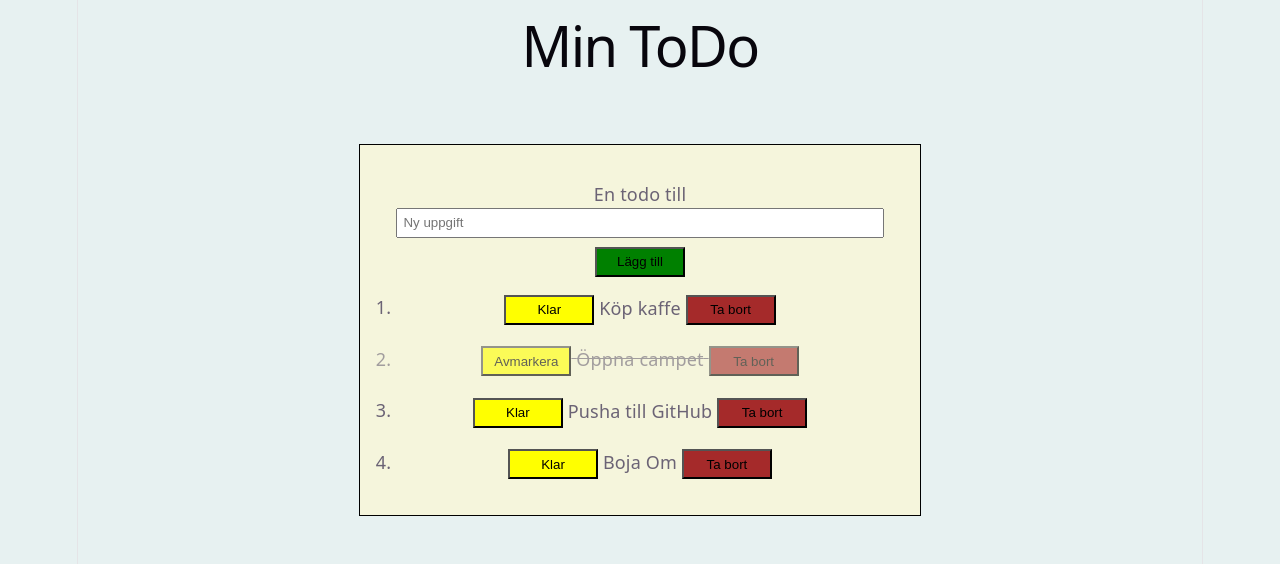
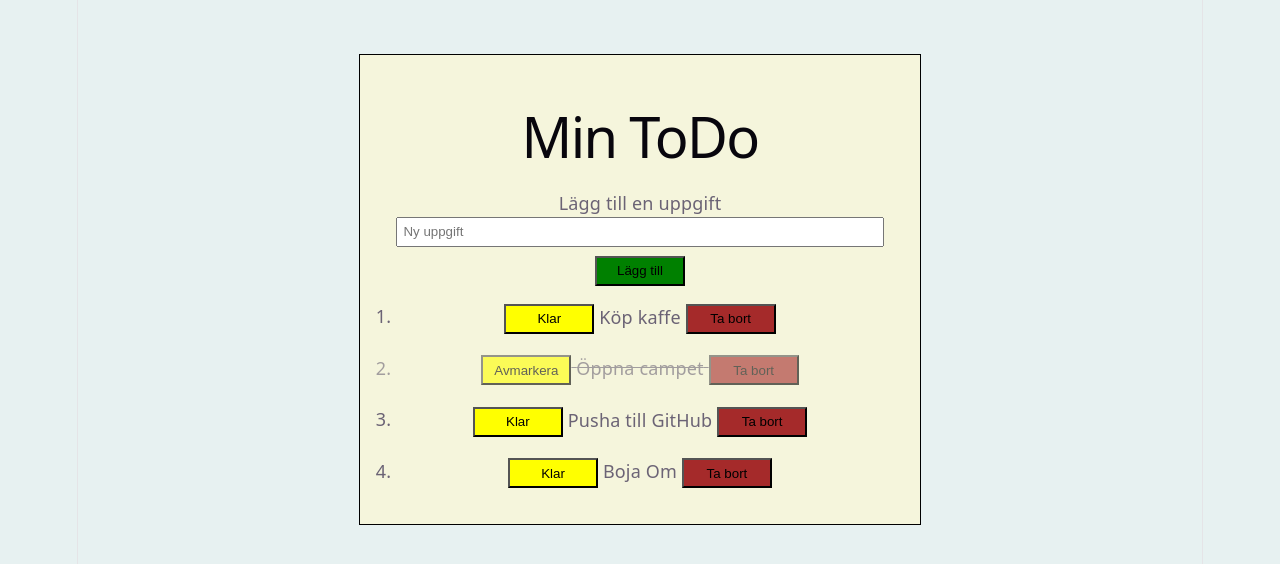
Before and after one commit to OsamaShousha/toDoApp, a React (Vite) app: page / in a window 1280 px wide. Shown: the top 564 px of the page. Built offline with nearby package versions, Linux system fonts and the light colour scheme.

Commit message:
Refactor todo app into Form and List components

```diff
--- a/src/App.jsx
+++ b/src/App.jsx
@@ -1,5 +1,7 @@
 import { useState } from 'react'
 import './App.css'
+import List from "./List"
+import Form from "./Form"
 
 function App() {
   const [todos, setTodos] = useState([
@@ -14,19 +16,19 @@ function App() {
 
 
 
-   // Creating the logic to add a new Todo when the form is submitted
+
 function addTodo(e){
-   // Preventing the browser from submitting/reloading the page
+
   e.preventDefault();
 
   const trimmed = text.trim();
-    // Stop if the input is empty
+
   if(!trimmed)return;
-  // Creating a new Todo and adding it to the existing todos
+
 
   setTodos([...todos, {id:Date.now(), text: trimmed, isDone: false}]);
 
-    // Clearing the input after adding the Todo
+
   setText("");
 }
 
@@ -41,7 +43,7 @@ function toggle(id){
 
 
 function removeTodo(id){
-  setTodos(todos.filter((t)=>t.id !==id));
+  setTodos(todos.filter((t)=> t.id !==id));
 
 }
 
@@ -57,10 +59,11 @@ function removeTodo(id){
 
   return (
     <>
+    <main className="main">
      <h1>Min ToDo</h1>
-    <main className="main" >
-         <form  className="form" onSubmit={addTodo}>
-      <label >En todo till</label>
+    {/* {/* <main className="main" > */}
+         {/* <form  className="form" onSubmit={addTodo}>
+      <label >Lägg till en uppgift</label>
       <input
        className="input"
        value={text}
@@ -72,10 +75,10 @@ function removeTodo(id){
          />
 
       <button className="add" type="submit">Lägg till</button>
-     </form>
+     </form>  */}
 
 
-     <ol className="meny">
+     {/* <ol className="meny">
       {todos.map((t)=>(
          <li className={t.isDone ? "done" : ""} key={t.id}>
 
@@ -87,7 +90,7 @@ function removeTodo(id){
           {t.isDone ?  "Avmarkera" : "Klar"}
 
 
-        </button>{" "}
+        </button>{"  "}
 
          {t.text}{" "}
 
@@ -99,10 +102,27 @@ function removeTodo(id){
 
 
 
-     </ol>
+     </ol> */}
+ <Form
+     text={text}
+     addTodo={addTodo}
+     setText={setText}
+     />
+
+     <List
+     todos={todos}
+     toggle={toggle}
+     removeTodo={removeTodo}
+     />
+
+
+
+
+
     </main>
 
-    </>
+
+  </>
   );
 }
 
--- /dev/null
+++ b/src/Form.jsx
@@ -0,0 +1,23 @@
+
+function Form({text, addTodo, setText }){
+    return(
+
+
+         <form  className="form" onSubmit={addTodo}>
+      <label >Lägg till en uppgift</label>
+      <input
+       className="input"
+       value={text}
+
+
+    onChange={(e)=>setText(e.target.value)}
+
+         placeholder="Ny uppgift"
+         />
+
+      <button className="add" type="submit">Lägg till</button>
+     </form>
+
+    )
+}
+export default Form
--- /dev/null
+++ b/src/List.jsx
@@ -0,0 +1,30 @@
+
+
+function List({todos, toggle, removeTodo}){
+    return(
+      <ol className="meny">
+      {todos.map((t)=>(
+         <li className={t.isDone ? "done" : ""} key={t.id}>
+
+
+
+        <button  className='toggle' type="button" onClick={()=>toggle(t.id)}>
+
+
+          {t.isDone ?  "Avmarkera" : "Klar"}
+
+
+        </button>{"  "}
+
+         {t.text}{" "}
+
+
+
+        <button  className='delete'type="button" onClick={()=>removeTodo(t.id)}>Ta bort</button>
+        </li>
+      ))}
+
+     </ol>
+    )
+}
+export default List
```
